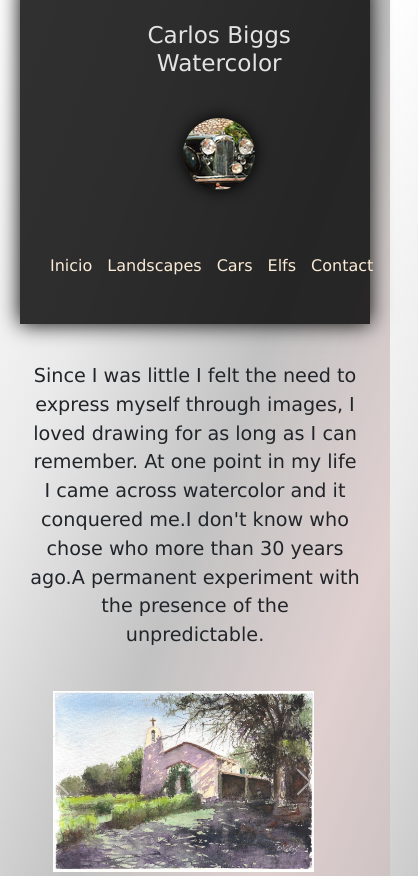
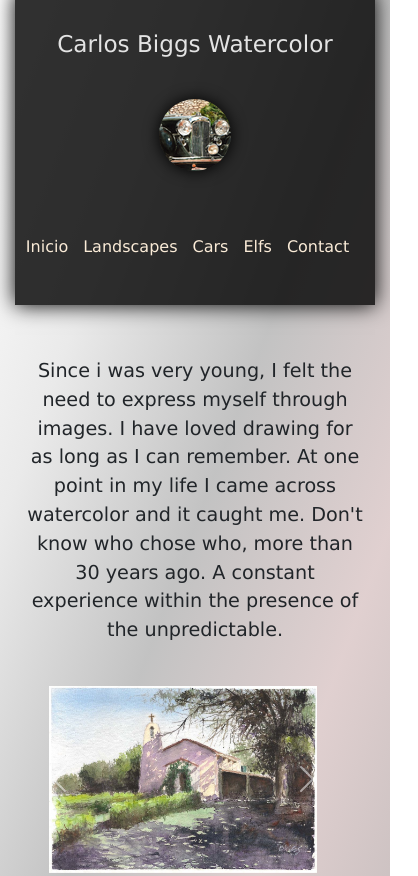
Before and after one commit to Manuelbyte/segunda-pre-entrega, a website: page index.html in a window 390 px wide. Shown: the top 876 px of the page, 418 px wide, since content can reach past the window. Drawn offline with nearby package versions, Linux system fonts and the light colour scheme.

Commit message:
solucionando nav responsive 2

```diff
--- a/index.html
+++ b/index.html
@@ -29,8 +29,7 @@
         <section class="main__sectiontext">
             <div class="main__divtext">
                 <p class="main__text">
-                  Since I was little I felt the need to express myself through images, I loved drawing for as long as I can remember.
-                  At one point in my life I came across watercolor and it conquered me.I don't know who chose who more than 30 years ago.A permanent experiment with the presence of the unpredictable.
+                  Since i was very young, I felt the need to express myself through images. I have loved drawing for as long as I can remember. At one point in my life I came across watercolor and it caught me. Don't know who chose who, more than 30 years ago. A constant experience within the presence of the unpredictable.
             </p>
             </div>
             <div class="row">
--- a/scss/estilo.scss
+++ b/scss/estilo.scss
@@ -4,15 +4,14 @@
     box-sizing: border-box;
 }
 body {
-    padding:5px;
     font-family: 'Lucida Sans', 'Lucida Sans Regular', 'Lucida Grande', 'Lucida Sans Unicode', Geneva, Verdana, sans-serif;
     background-image: linear-gradient(to right bottom, rgb(255, 255, 255), #eaeaea, #bdbdbdea, #dfcecef6, rgb(196, 188, 188));
-    min-height: 100%;
 header{
     display: flex;
     flex-wrap: nowrap;
     background-color: rgb(142, 58, 58) 255;
     height: 102px;
+
 .nav__menuheader{
         margin: 14px 0 20px 0;
         width: 100%;
@@ -21,6 +20,8 @@ header{
         align-items: center;
         justify-content:center;
         box-shadow: 0 0 20px rgb(0, 0, 0);
+        max-width: 100%;
+
 }
 .header__tittle {
         margin: 20px;
@@ -38,6 +39,7 @@ header{
         display: flex;
         margin-top: 10px;
         align-items: end;
+        max-width: 100%;
 
 }
 nav .header__menulyst li a{
@@ -85,8 +87,7 @@ main{
         text-align: center;
         }
     .galeria{
-        padding: 20px 0;
-
+        padding: 20px 0px 20px 20px;
       }
 
       .galeria img{
@@ -101,7 +102,6 @@ main{
             width: 100%;
             height: 100%;
             overflow:hidden;
-
           }
       }
       img{
@@ -124,6 +124,7 @@ main{
         text-align:center;
         justify-content: center;
         width: 100%;
+        height: 100%;
       }
   }
   footer{
@@ -161,13 +162,19 @@ main{
         display: inline-flex;
         flex-direction: column;
         flex-wrap: wrap;
+        text-align: center;
+        align-items: center;
+        margin: 100px 15px 130px 15px ;
 
     }
 
     .header__menulyst{
         align-items: center;
         justify-content:center;
+        text-align: left;
+
     }
+
     .title1{
         display:flex;
         font-size: 0,2rem;
```
Also changed, not shown: css/estilo.css, 1 other file.
